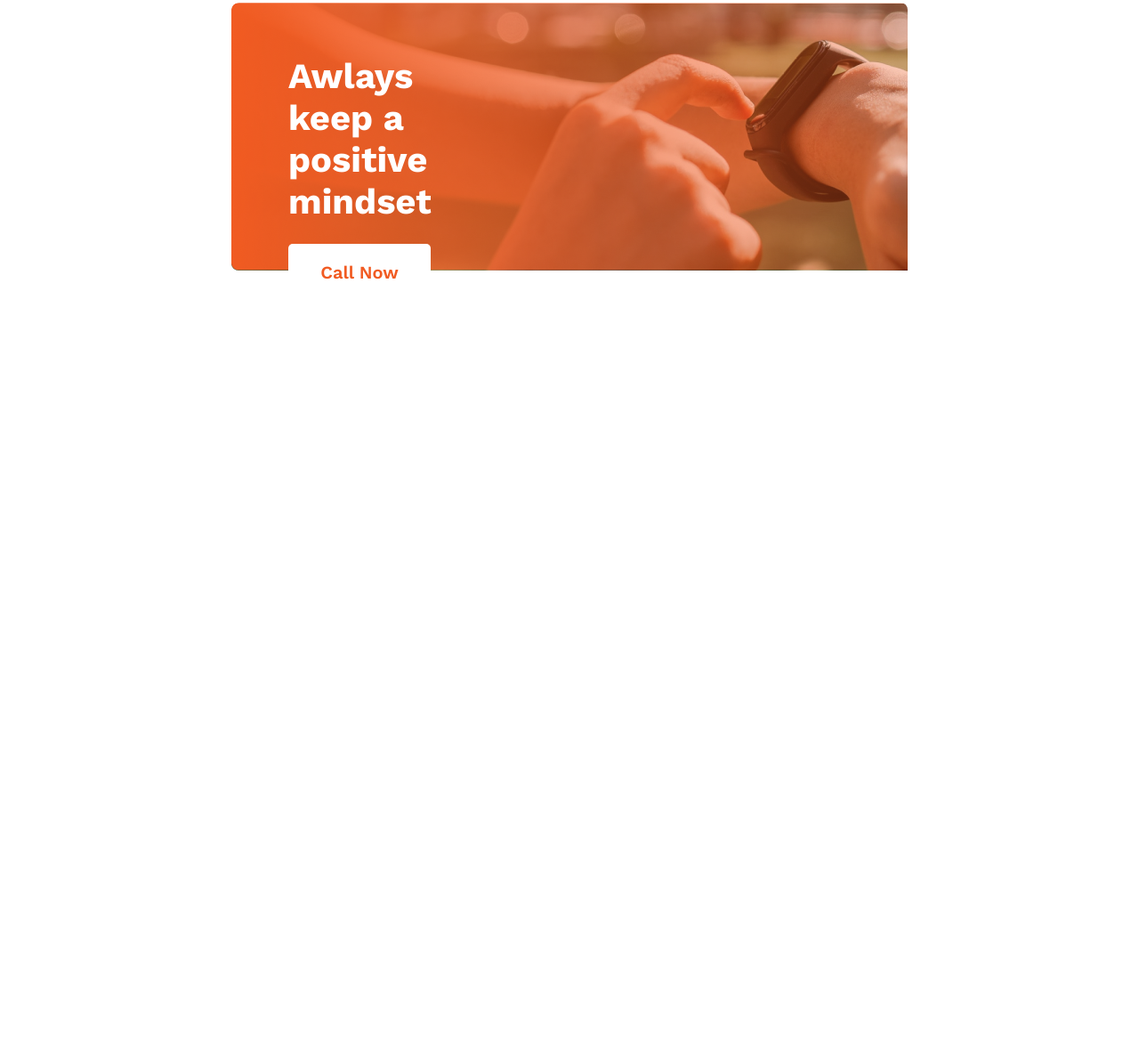
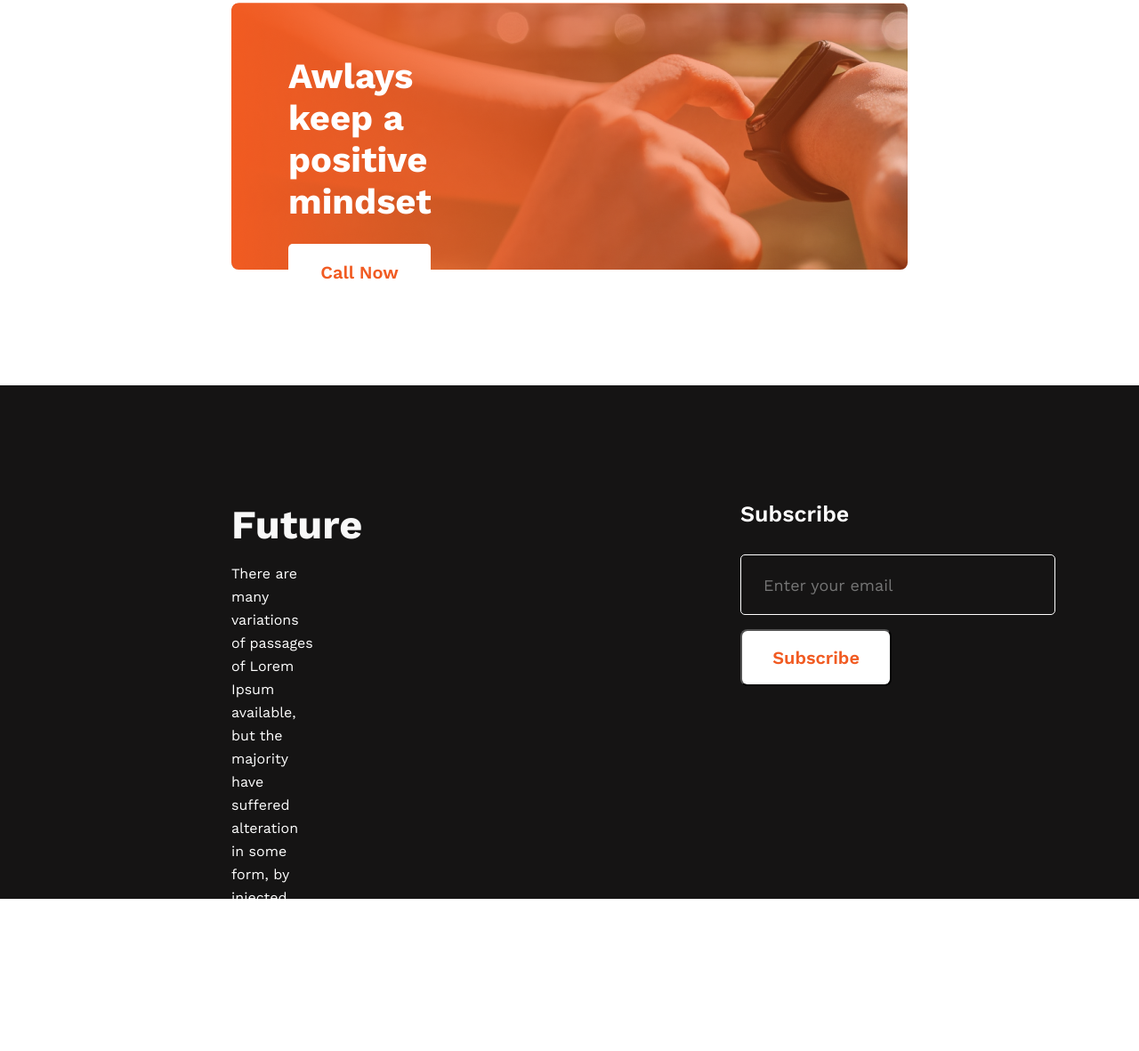
Before and after one commit to ShaylaAnika/new-year-new-me, a plain HTML site: page index.html in a window 1280 px wide. Shown: the part 2734-3915 px from the top of the page at 89% size. Before the commit the page ends 3155 px from the top, so only its background shows below. Drawn offline with nearby package versions, Linux system fonts and the light colour scheme.

Commit message:
footer-section-repo

```diff
--- a/css/style.css
+++ b/css/style.css
@@ -141,7 +141,7 @@ section{
 
 /* contact section */
 
- .call-container{
+ .call-section{
     height: 300px;
     border-radius: 8px;
     background-image:url(../images/gradient2.png), url(../images/watch.png);
@@ -177,3 +177,91 @@ section{
     background-color: #F15B22;
     border: 3px solid #FFFFFF;
 }
+
+/* footer-section */
+
+.footer{
+    background-color: #151414;
+    height: 577px;
+    margin-top: 0;
+}
+
+.footer-container{
+    display: flex;
+    gap: 330px;
+    /* color: #F8F8F8; */
+    padding-top: 130px;
+}
+
+.footer-title{
+    font-weight: 700;
+   font-size: 45px;
+   margin-bottom: 16px;
+   color: #F8F8F8;
+}
+
+.footer-des{
+    font-weight: 400;
+    font-size: 16px;
+    color: white;
+    line-height: 26px;
+    padding-right: 150px;
+    margin-bottom: 24px;
+}
+.email-info{
+    font-weight: 400;
+    font-size: 16px;
+    color: white;
+    margin-bottom: 16px;
+}
+
+.num-info{
+    font-weight: 400;
+    font-size: 16px;
+    color: #FFFFFF;
+    margin-bottom: 70px;
+}
+.footer-container a{
+    text-decoration: none;
+}
+.footer-icon{
+    margin-right: 15px;
+}
+
+.footer-subs{
+    font-weight: 600;
+    font-size: 25px;
+    color: #FFFFFF;
+    margin-bottom: 31px;
+}
+
+input[type="email"]{
+    width: 325px;
+    height: 64px;
+    border-radius: 5px;
+    background-color: #151414;
+    color: white;
+    border: 1px solid white;
+    padding-left: 25px;
+    color: white;
+    font-weight: 400;
+    font-size: 18px;
+    color: #F3F3F3;
+    margin-bottom: 16px;
+}
+
+.subs-btn{
+    width: 170px;
+    height: 64px;
+    background-color: #FFFFFF;
+    border-radius: 8px;
+    color:#F15B22; ;
+    font-weight: 600;
+    font-size: 20px;
+}
+
+.subs-btn:hover{
+    background-color: #F15B22;
+    color: white;
+    border: 3px solid white;
+}
--- a/index.html
+++ b/index.html
@@ -11,16 +11,19 @@
     <link rel="stylesheet" href="css/style.css">
 </head>
 <body>
+  <!-- header section -->
     <header class="header">
         <div class="header-content">
             <h4 class="header-title">All Thinks Are Possible If You believe</h4>
             <p class="header-description">There are many variations of passages of Lorem Ipsum available, but the majority have suffered alteration in some form, by injected humour, or randomised words</p>
-            <button class="header-btn            ">Contact Us</button>
+            <button class="header-btn">Contact Us</button>
         </div>
 
+    </header>
 
-    </header>
+    <!-- main section -->
     <main>
+
         <!-- failures section -->
      <section class="failures-section">
         <img class="failures-img" src="images/person.png" alt="">
@@ -64,7 +67,7 @@
         </div>
      </section>
 
-     <!-- contact section -->
+     <!-- call section -->
      <section class="call-section">
         <div class="call-container">
             <h3 class="cl-title">
@@ -76,7 +79,38 @@
 
      </section>
     </main>
-    <footer>
+
+    <!-- footer-section -->
+    <footer class="footer">
+        <section class="footer-container">
+           <div>
+              <h3 class="footer-title">Future</h3>
+              <p class="footer-des">There are many variations of passages of Lorem Ipsum available, but the majority have suffered alteration in some form, by injected humour, or randomised words</p>
+              <p class="email-info">Email : info@gmail.com</p>
+              <p class="num-info">Phone : 01500 00 00 00</p>
+              <a href="">
+                <img src="images/icons/fb.png" alt="" class="footer-icon">
+              </a>
+
+              <a href="">
+                <img src="images/icons/twitter.png" alt="" class="footer-icon">
+              </a>
+
+              <a href="">
+                <img src="images/icons/youtube.png" alt="" class="footer-icon">
+              </a>
+
+            </div>
+           <div>
+             <h3 class="footer-subs">Subscribe</h3>
+             <form>
+                <input   type="email" name="" id="" placeholder="Enter your email">
+                <input class="subs-btn" type="submit" value="Subscribe">
+             </form>
+
+
+           </div>
+        </section>
 
     </footer>
 </body>
```
